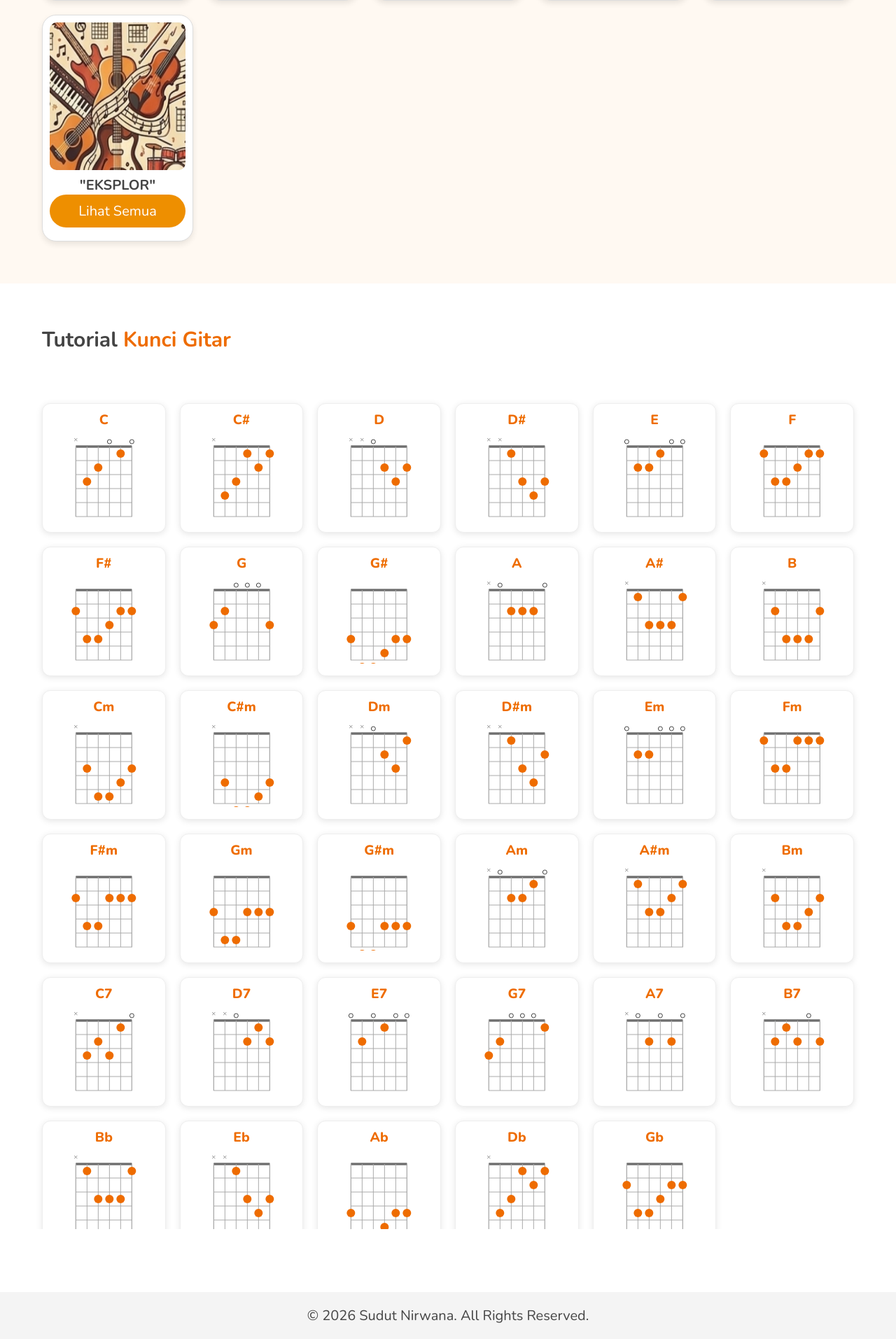
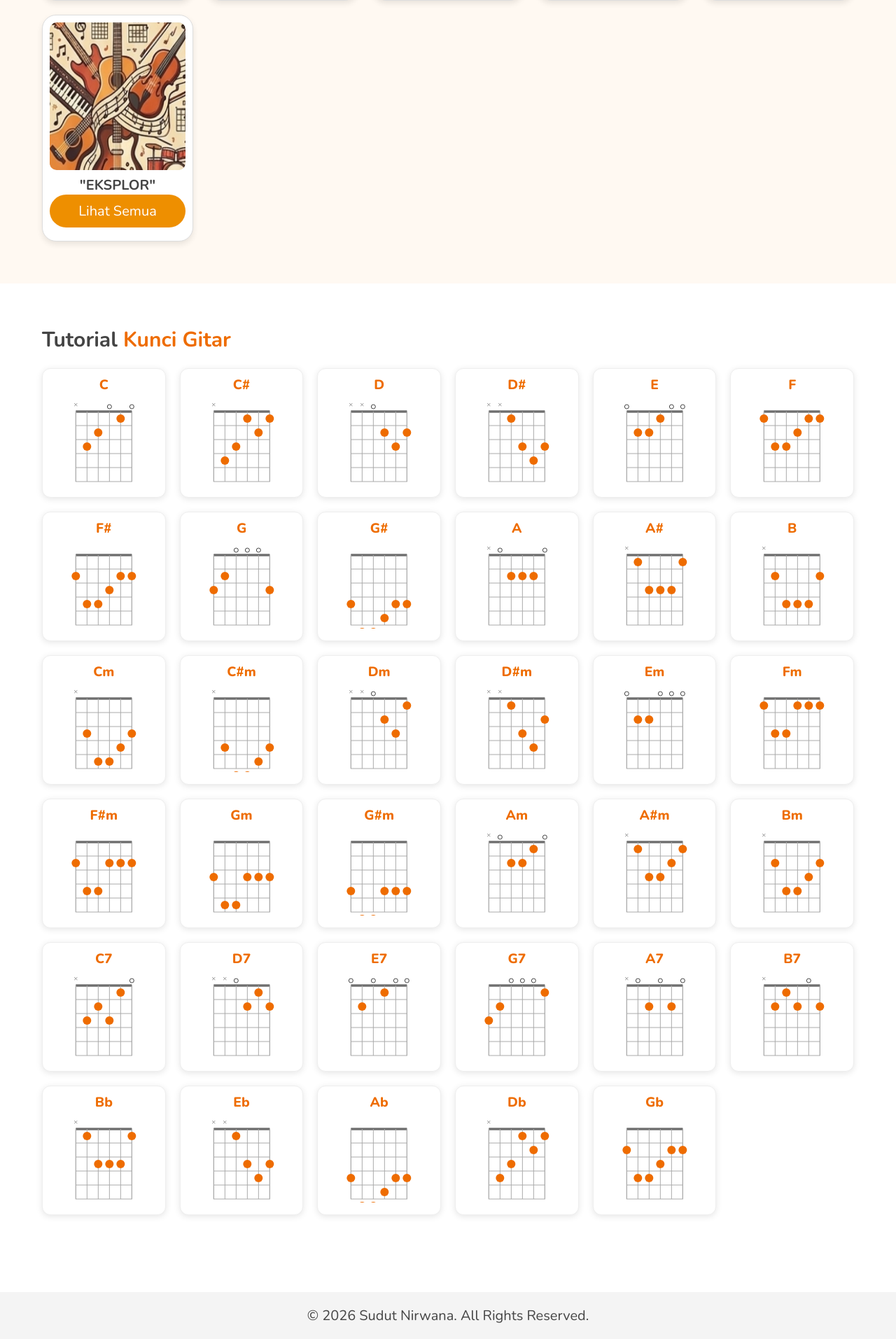
Before and after one commit to sudut-nirwana/sudut-nirwana-main, a Jekyll site: the page built from index.html, in a window 1280 px wide. Shown: the part 2051-3964 px from the top of the page at 70% size. Built offline with Jekyll 4.4.1, drawn with Linux system fonts in a browser that asks for light colours.

Commit message:
Update chord-diagram.css

```diff
--- a/assets/css/chord-diagram.css
+++ b/assets/css/chord-diagram.css
@@ -123,13 +123,6 @@
     margin-top: 20px;
 }
 
-/* Kondisi awal konten tersembunyi */
-.chord-card {
-    opacity: 1;
-    transform: translateY(50px); /* Lebih rendah agar efek naik lebih terasa */
-    transition: all 0.6s cubic-bezier(0.25, 0.46, 0.45, 0.94);
-}
-
 .chord-card {
     background: #fff;
     border: 1px solid #eee;
@@ -137,12 +130,7 @@
     padding: 10px;
     text-align: center;
     box-shadow: 0 2px 10px rgba(0,0,0,.1);
-}
-
-/* Kondisi saat animasi aktif */
-.chord-card.reveal-active {
-    opacity: 1 !important;
-    transform: translateY(0);
+    transition: all 0.3s ease-in;
 }
 
 .chord-card:hover {
```
